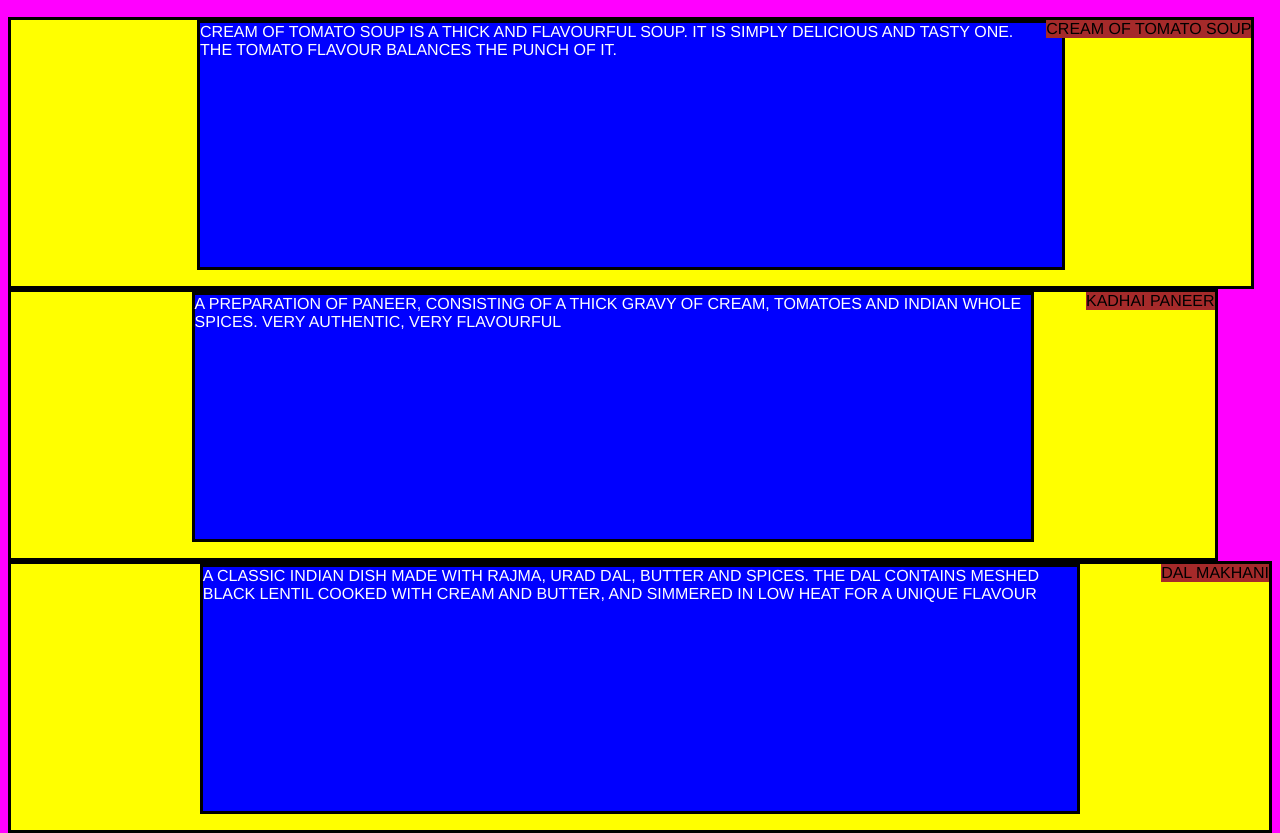
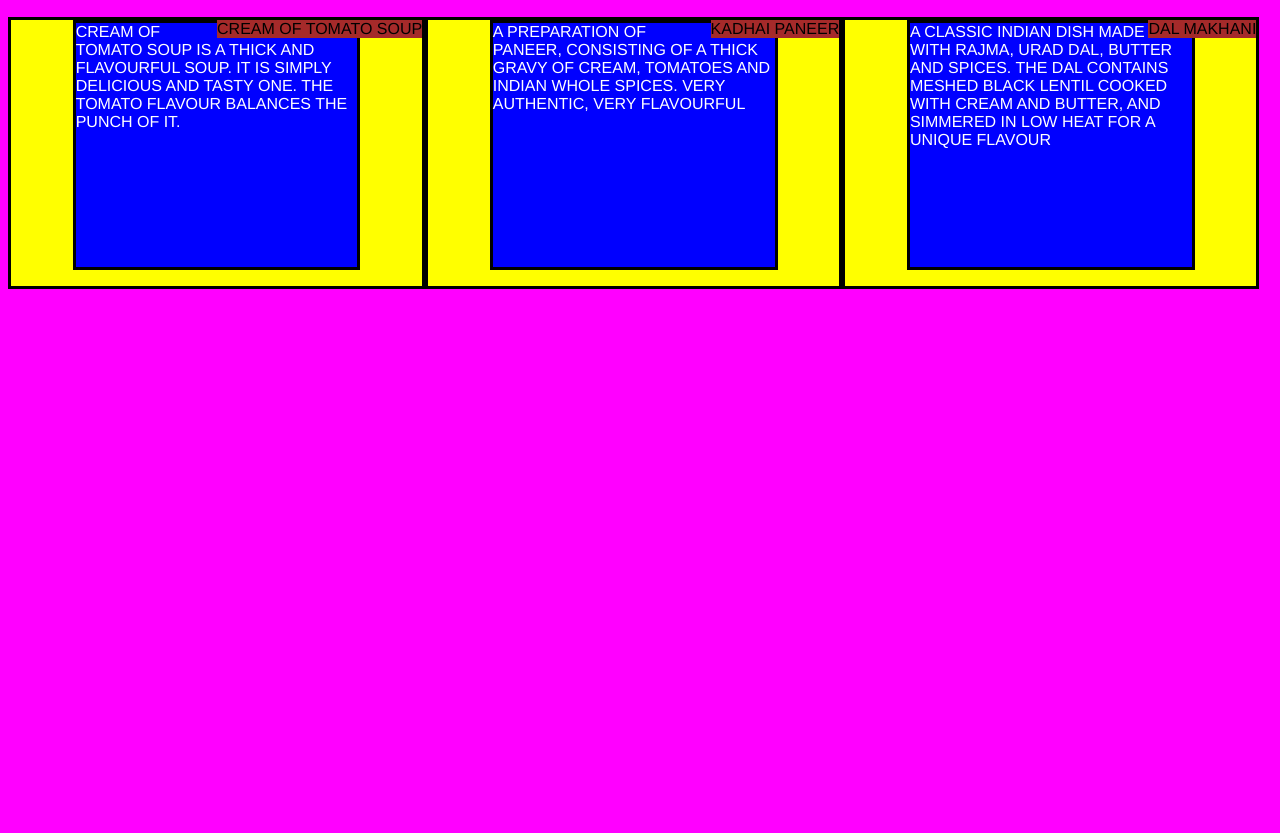
Before and after one commit to om2002/om2002.github.io, a plain HTML site: page index.html in a window 1280 px wide. Shown: the part 111-944 px from the top of the page. After the commit the page ends 800 px from the top, so only its background shows below. Drawn offline with Linux system fonts and the light colour scheme.

Commit message:
little chang

```diff
--- a/index.html
+++ b/index.html
@@ -44,7 +44,6 @@
        	  margin-right: auto;
           margin-left: auto;
           font-family: Helvetica;
-
        }
         .row{
         	width: 100%;
@@ -58,7 +57,7 @@
                margin-left: auto;
                margin-top: auto;
                background-color: yellow;
-               width: auto;
+               width: 33%;
              }
         }
 
@@ -91,11 +90,11 @@
 <body>
   <h1>OUR MENU </h1>
    <section class="row">
-  	<section class="pc tab"><span  ">CREAM OF TOMATO SOUP</span>
+  	<section class="pc tab"><span  >CREAM OF TOMATO SOUP</span>
   		<p> CREAM OF TOMATO SOUP IS A THICK AND FLAVOURFUL SOUP. IT IS SIMPLY DELICIOUS AND TASTY ONE. THE TOMATO FLAVOUR BALANCES THE PUNCH OF IT.</p></section>
-  	<section class="pc tab"><span  ">KADHAI PANEER</span>
+  	<section class="pc tab"><span >KADHAI PANEER</span>
   		<p>A PREPARATION OF PANEER, CONSISTING OF A THICK GRAVY OF CREAM, TOMATOES AND INDIAN WHOLE SPICES. VERY AUTHENTIC, VERY FLAVOURFUL</p></section>
-  	<section class="pc tab2"><span  ">DAL MAKHANI</span>
+  	<section class="pc tab2"><span  >DAL MAKHANI</span>
   		<p> A CLASSIC INDIAN DISH MADE WITH RAJMA, URAD DAL, BUTTER AND SPICES. THE DAL CONTAINS MESHED BLACK LENTIL COOKED WITH CREAM AND BUTTER, AND SIMMERED IN LOW HEAT FOR A UNIQUE FLAVOUR</p></section>
   </section>
 
```
